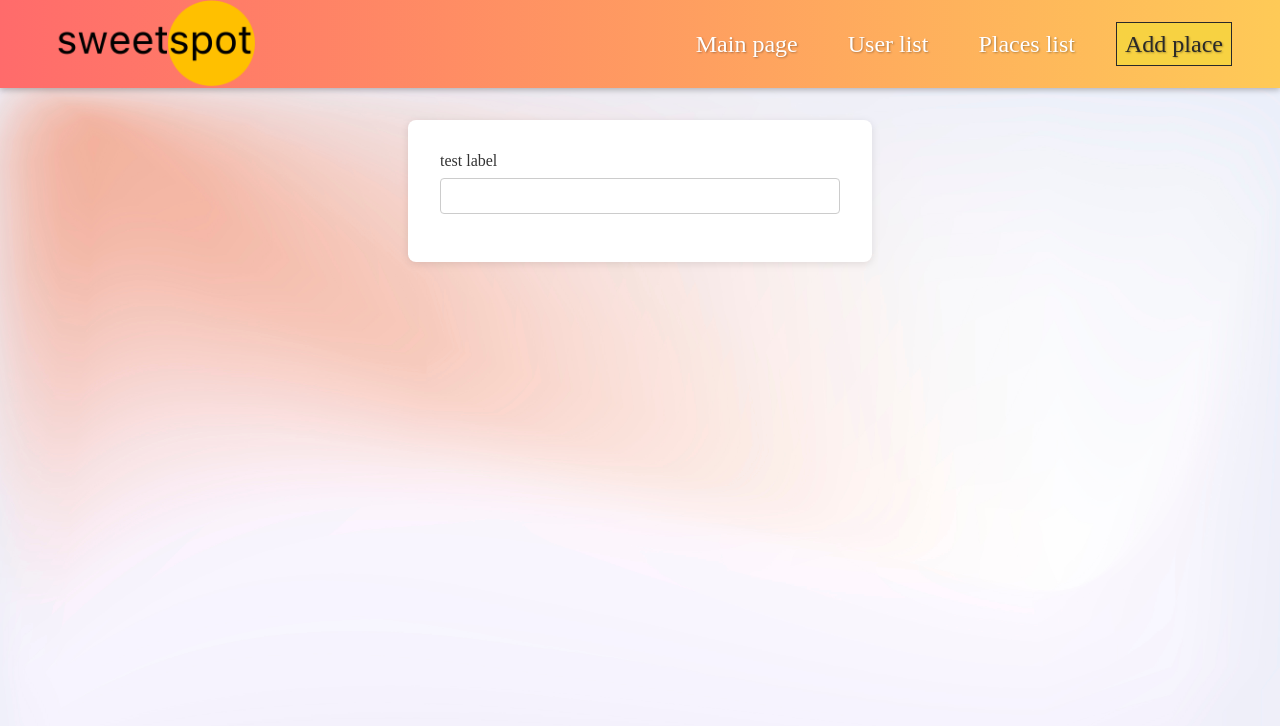
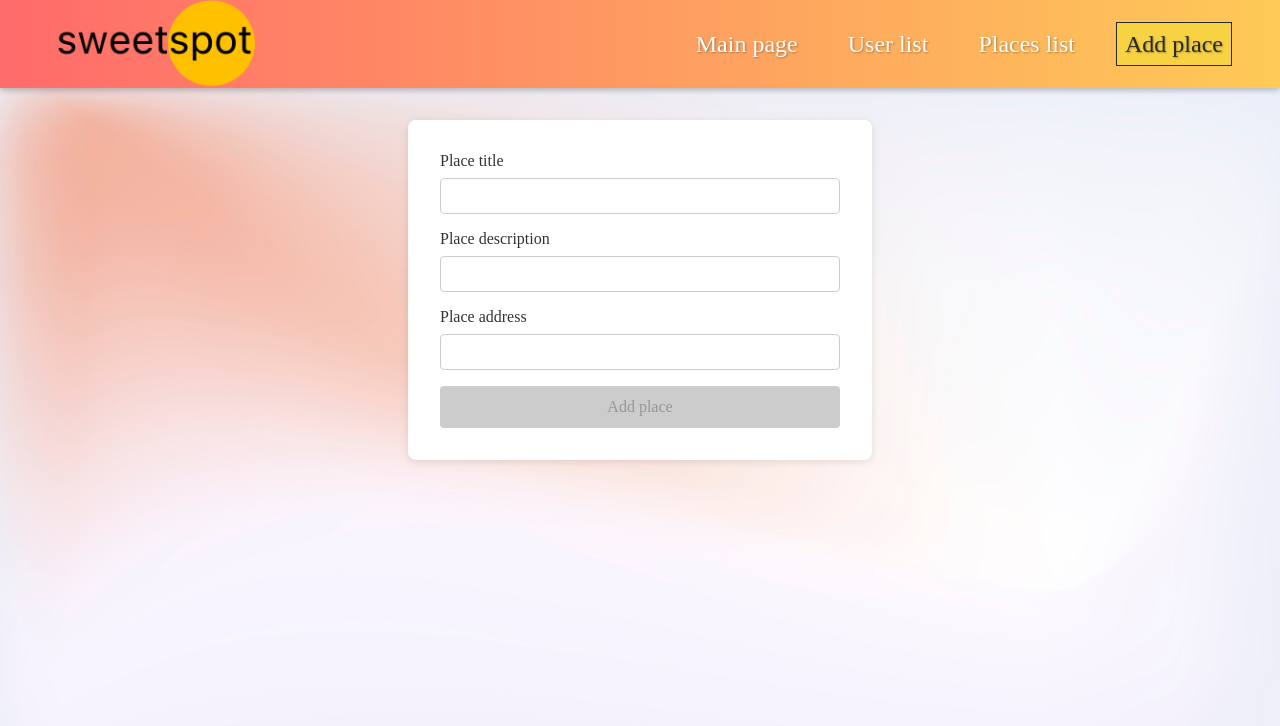
Before and after one commit to Lapushkin94/sweet-spot-gui, a React (Create React App) app: page /addPlace in a window 1280 px wide. Shown: the top 726 px of the page. Built offline with nearby package versions, Linux system fonts and the light colour scheme.

Commit message:
add place validation

```diff
--- a/src/components/UIElements/Input.jsx
+++ b/src/components/UIElements/Input.jsx
@@ -1,4 +1,4 @@
-import { useReducer } from "react";
+import { useReducer, useEffect } from "react";
 import "./Input.css";
 import { validate } from "../../utils/validators";
 
@@ -9,6 +9,7 @@ const Input = (props) => {
         return {
           ...state,
           value: action.val,
+          isValid: validate(action.val, props.validators),
         };
       case "TOUCH":
         return {
@@ -26,6 +27,9 @@ const Input = (props) => {
     isTouched: false,
   });
 
+  const { id, onInput } = props;
+  const { value, isValid } = inputState;
+
   const changeHandler = (event) => {
     dispatch({ type: "CHANGE", val: event.target.value });
   };
@@ -34,7 +38,9 @@ const Input = (props) => {
     dispatch({ type: "TOUCH" });
   };
 
-  const isValid = validate(inputState.value, props.validators);
+  useEffect(() => {
+    onInput(id, value, isValid);
+  }, [id, value, isValid, onInput]);
 
   return (
     <>
--- a/src/components/places/PlaceForm.css
+++ b/src/components/places/PlaceForm.css
@@ -29,3 +29,25 @@
   font-size: 0.9rem;
   margin: 0 0 1rem 0;
 }
+
+.place-form button {
+  width: 100%;
+  padding: 0.75rem;
+  background: #007bff;
+  color: white;
+  border: none;
+  border-radius: 4px;
+  font-size: 1rem;
+  font-weight: 500;
+  cursor: pointer;
+  transition: background-color 0.2s;
+}
+
+.place-form button:hover {
+  background: #0056b3;
+}
+
+.place-form button:disabled {
+  background: #ccc;
+  cursor: not-allowed;
+}
--- a/src/components/places/PlaceForm.jsx
+++ b/src/components/places/PlaceForm.jsx
@@ -1,16 +1,86 @@
 import "./PlaceForm.css";
 import Input from "../UIElements/Input";
-import { VALIDATOR_REQUIRE } from "../../utils/validators";
+import { VALIDATOR_REQUIRE, VALIDATOR_MINLENGTH } from "../../utils/validators";
+import { useReducer, useCallback } from "react";
+import Button from "../UIElements/Button";
+
+const inputReducer = (state, action) => {
+  switch (action.type) {
+    case "CHANGE":
+      let formIsValid = true;
+      for (const inputId in state.inputs) {
+        if (inputId === action.inputId) {
+          formIsValid = formIsValid && action.isValid;
+        } else {
+          formIsValid = formIsValid && state.inputs[inputId].isValid;
+        }
+      }
+      return {
+        ...state,
+        inputs: {
+          ...state.inputs,
+          [action.inputId]: {
+            value: action.value,
+            isValid: action.isValid,
+          },
+        },
+        isValid: formIsValid,
+      };
+    default:
+      return state;
+  }
+};
 
 const PlaceForm = () => {
+  const [inputState, dispatch] = useReducer(inputReducer, {
+    inputs: {
+      title: {
+        value: "",
+        isValid: false,
+      },
+      description: {
+        value: "",
+        isValid: false,
+      },
+    },
+    isValid: false,
+  });
+
+  const inputHandler = useCallback((id, value, isValid) => {
+    dispatch({ type: "CHANGE", inputId: id, value: value, isValid: isValid });
+  }, []);
+
+  const submitHandler = (event) => {
+    event.preventDefault();
+    console.log(inputState.inputs);
+  };
+
   return (
-    <form className="place-form">
+    <form className="place-form" onSubmit={submitHandler}>
       <Input
         id="title"
-        label="test label"
+        label="Place title"
         validators={[VALIDATOR_REQUIRE()]}
         errorText="invalid input"
+        onInput={inputHandler}
       />
+      <Input
+        id="description"
+        label="Place description"
+        validators={[VALIDATOR_REQUIRE(), VALIDATOR_MINLENGTH(3)]}
+        errorText="invalid input"
+        onInput={inputHandler}
+      />
+      <Input
+        id="address"
+        label="Place address"
+        validators={[VALIDATOR_REQUIRE()]}
+        errorText="invalid input"
+        onInput={inputHandler}
+      />
+      <Button type="submit" disabled={!inputState.isValid}>
+        Add place
+      </Button>
     </form>
   );
 };
--- a/src/components/places/PlacesList.css
+++ b/src/components/places/PlacesList.css
@@ -1,27 +1,28 @@
 .no-places {
-    text-align: center;
     display: flex;
     justify-content: center;
     align-items: center;
-    margin-top: 5rem;
+    min-height: 40vh;
+    text-align: center;
 }
 
 .places-list {
     list-style: none;
-    margin: 1rem auto;
-    padding: 0;
-    width: 90%;
+    margin: 2rem auto;
+    padding: 0 0 2.5rem 0;
+    width: 95%;
     max-width: 40rem;
-    max-height: 50rem;
-    overflow-y: auto;
-
-    /* Firefox */
-    scrollbar-width: none;
-    /* IE */
-    -ms-overflow-style: none;
+    background: rgba(255, 255, 255, 0.95);
+    border-radius: 1rem;
+    box-shadow: 0 4px 24px rgba(0, 0, 0, 0.08);
+    overflow: visible;
 }
 
-.places-list::-webkit-scrollbar {
-    /* Chrome, Safari, Opera */
-    display: none;
+@media (max-width: 600px) {
+    .places-list {
+        width: 100%;
+        max-width: 100%;
+        border-radius: 0.5rem;
+        margin: 1rem 0;
+    }
 }
```
